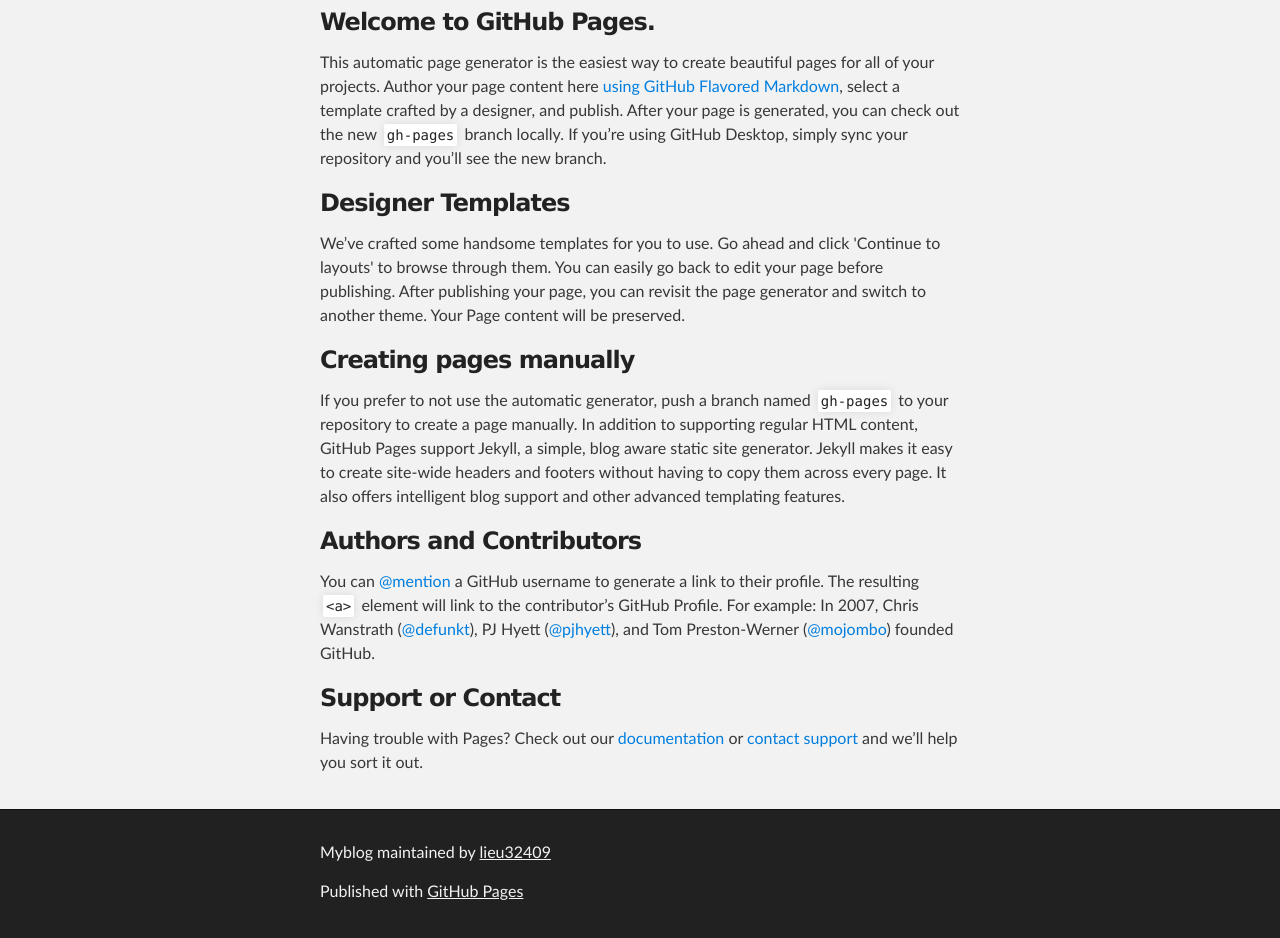
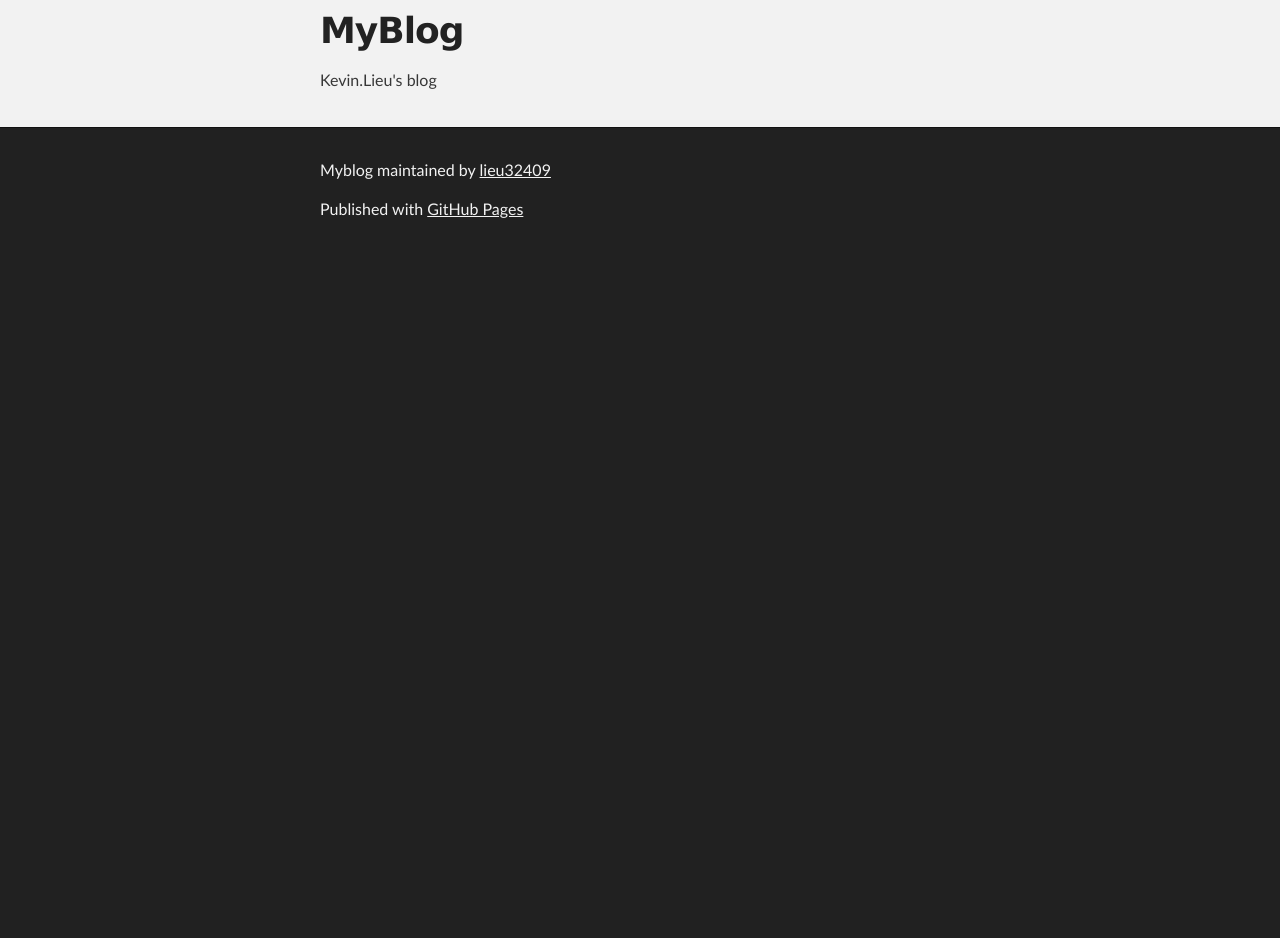
Before and after one commit to lieu32409/MyBlog, a plain HTML site: page index.html in a window 1280 px wide. Shown: the part 256-1194 px from the top of the page. After the commit the page ends 800 px from the top, so only its background shows below. Drawn offline with Linux system fonts and the light colour scheme.

```diff
--- a/index.html
+++ b/index.html
@@ -31,30 +31,10 @@
     <!-- MAIN CONTENT -->
     <div id="main_content_wrap" class="outer">
       <section id="main_content" class="inner">
-        <h3>
-<a id="welcome-to-github-pages" class="anchor" href="#welcome-to-github-pages" aria-hidden="true"><span class="octicon octicon-link"></span></a>Welcome to GitHub Pages.</h3>
+        <h1>
+<a id="myblog" class="anchor" href="#myblog" aria-hidden="true"><span class="octicon octicon-link"></span></a>MyBlog</h1>
 
-<p>This automatic page generator is the easiest way to create beautiful pages for all of your projects. Author your page content here <a href="https://guides.github.com/features/mastering-markdown/">using GitHub Flavored Markdown</a>, select a template crafted by a designer, and publish. After your page is generated, you can check out the new <code>gh-pages</code> branch locally. If you’re using GitHub Desktop, simply sync your repository and you’ll see the new branch.</p>
-
-<h3>
-<a id="designer-templates" class="anchor" href="#designer-templates" aria-hidden="true"><span class="octicon octicon-link"></span></a>Designer Templates</h3>
-
-<p>We’ve crafted some handsome templates for you to use. Go ahead and click 'Continue to layouts' to browse through them. You can easily go back to edit your page before publishing. After publishing your page, you can revisit the page generator and switch to another theme. Your Page content will be preserved.</p>
-
-<h3>
-<a id="creating-pages-manually" class="anchor" href="#creating-pages-manually" aria-hidden="true"><span class="octicon octicon-link"></span></a>Creating pages manually</h3>
-
-<p>If you prefer to not use the automatic generator, push a branch named <code>gh-pages</code> to your repository to create a page manually. In addition to supporting regular HTML content, GitHub Pages support Jekyll, a simple, blog aware static site generator. Jekyll makes it easy to create site-wide headers and footers without having to copy them across every page. It also offers intelligent blog support and other advanced templating features.</p>
-
-<h3>
-<a id="authors-and-contributors" class="anchor" href="#authors-and-contributors" aria-hidden="true"><span class="octicon octicon-link"></span></a>Authors and Contributors</h3>
-
-<p>You can <a href="https://github.com/blog/821" class="user-mention">@mention</a> a GitHub username to generate a link to their profile. The resulting <code>&lt;a&gt;</code> element will link to the contributor’s GitHub Profile. For example: In 2007, Chris Wanstrath (<a href="https://github.com/defunkt" class="user-mention">@defunkt</a>), PJ Hyett (<a href="https://github.com/pjhyett" class="user-mention">@pjhyett</a>), and Tom Preston-Werner (<a href="https://github.com/mojombo" class="user-mention">@mojombo</a>) founded GitHub.</p>
-
-<h3>
-<a id="support-or-contact" class="anchor" href="#support-or-contact" aria-hidden="true"><span class="octicon octicon-link"></span></a>Support or Contact</h3>
-
-<p>Having trouble with Pages? Check out our <a href="https://help.github.com/pages">documentation</a> or <a href="https://github.com/contact">contact support</a> and we’ll help you sort it out.</p>
+<p>Kevin.Lieu's blog</p>
       </section>
     </div>
 
```
Also changed, not shown: params.json (+1 -1 lines).
